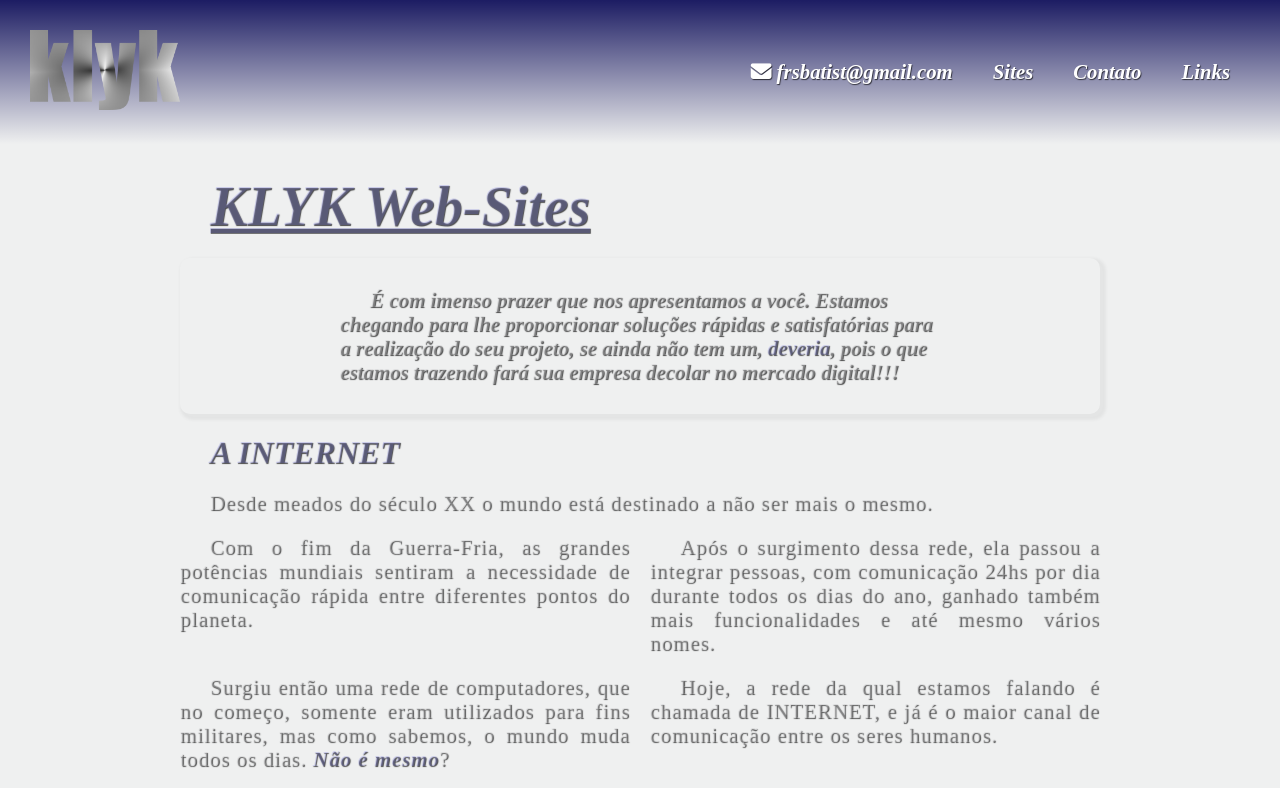
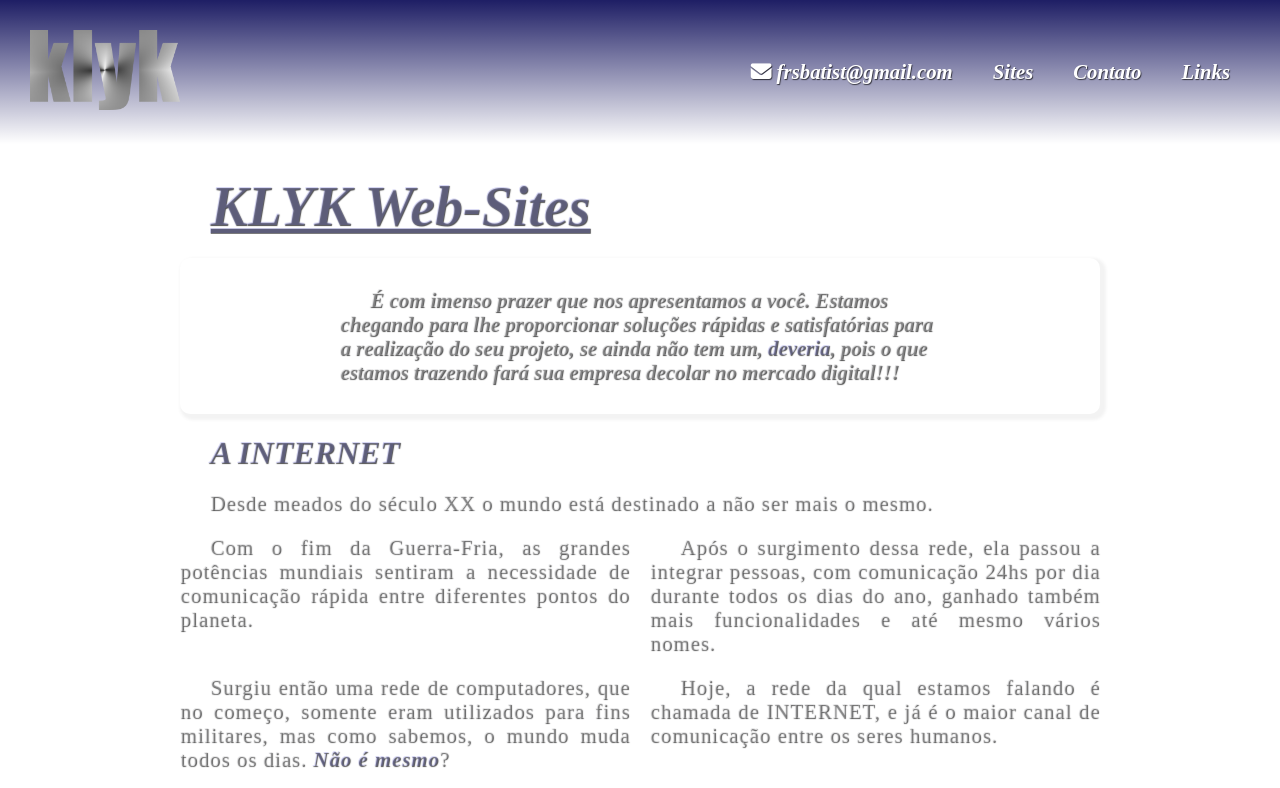
Before and after one commit to franklyk/klyk, a plain HTML site: page index.html in a window 1280 px wide. Shown: the top 788 px of the page. Drawn offline with Linux system fonts and the light colour scheme.

Commit message:
Background

```diff
--- a/assets/Sass/Style.scss
+++ b/assets/Sass/Style.scss
@@ -43,7 +43,6 @@ html{
     max-width: 100vw;
 }
 body{
-    background: $colorWhite-Lite;
     height: 100%;
     max-width: 100%;
 }
```
Also changed, not shown: assets/Css/Style.css, 1 other file.
